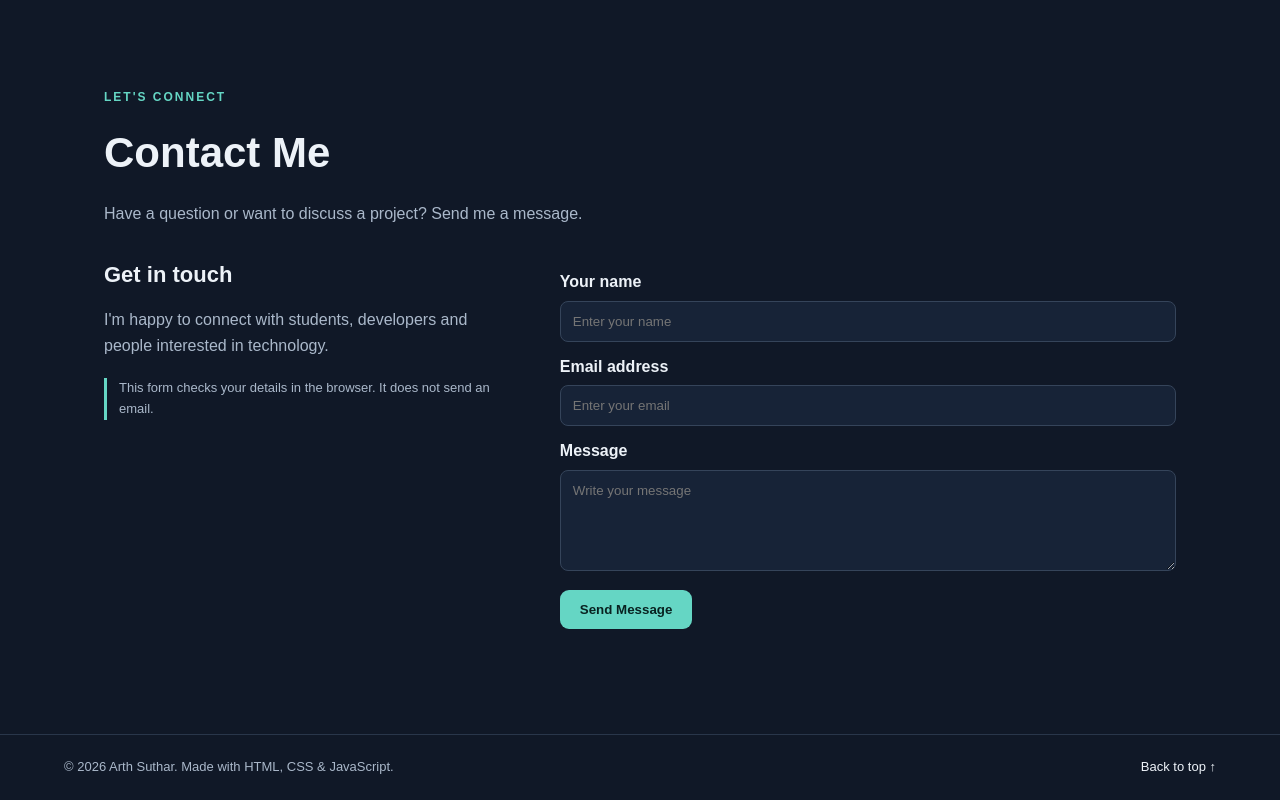
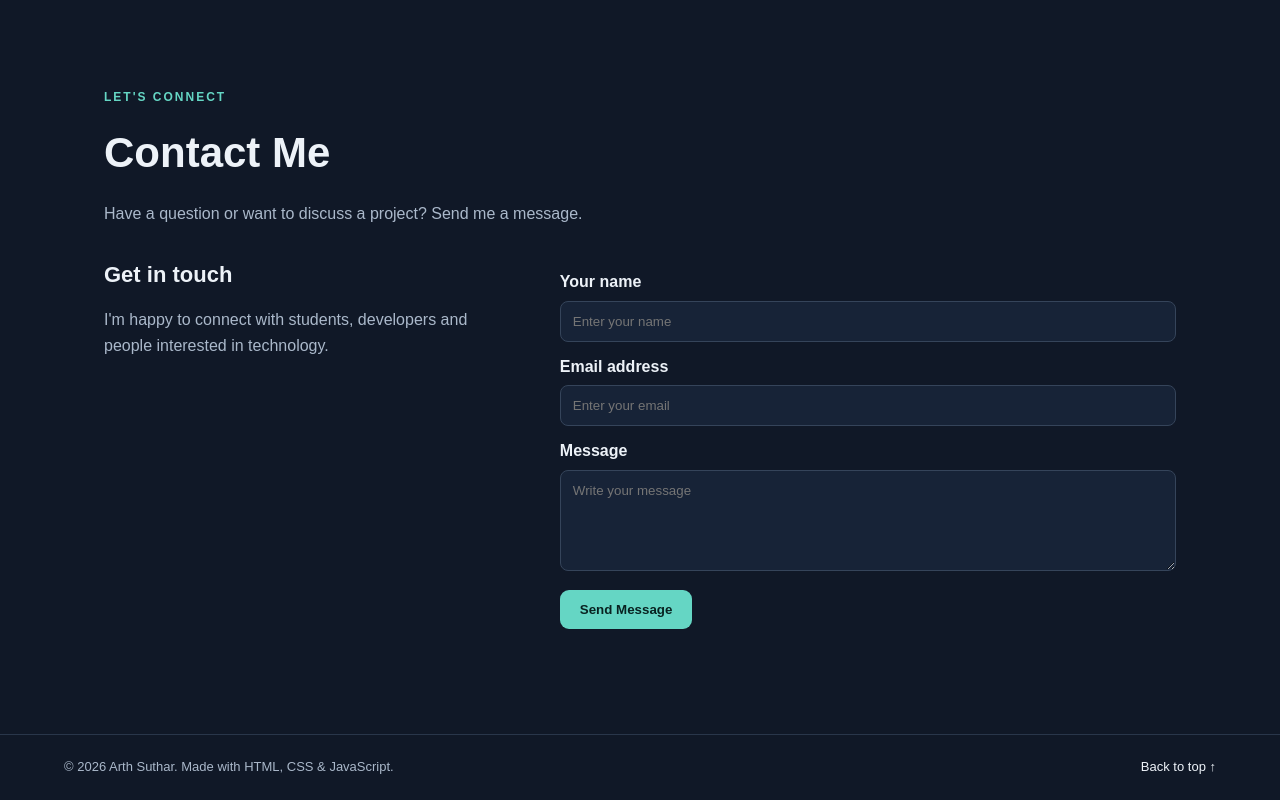
Before and after one commit to arthsuthar01/Arth_267178_Portfolio, a plain HTML site: page index.html in a window 1280 px wide. Shown: the part 2540-3340 px from the top of the page. Drawn offline with Linux system fonts and the light colour scheme.

Commit message:
Remove note about email sending in contact form
Removed note about form functionality.

```diff
--- a/index.html
+++ b/index.html
@@ -117,7 +117,7 @@
             <div>
                 <h3>Get in touch</h3>
                 <p class="description">I'm happy to connect with students, developers and people interested in technology.</p>
-                <p class="note">This form checks your details in the browser. It does not send an email.</p>
+
             </div>
 
             <form id="contactForm">
```
